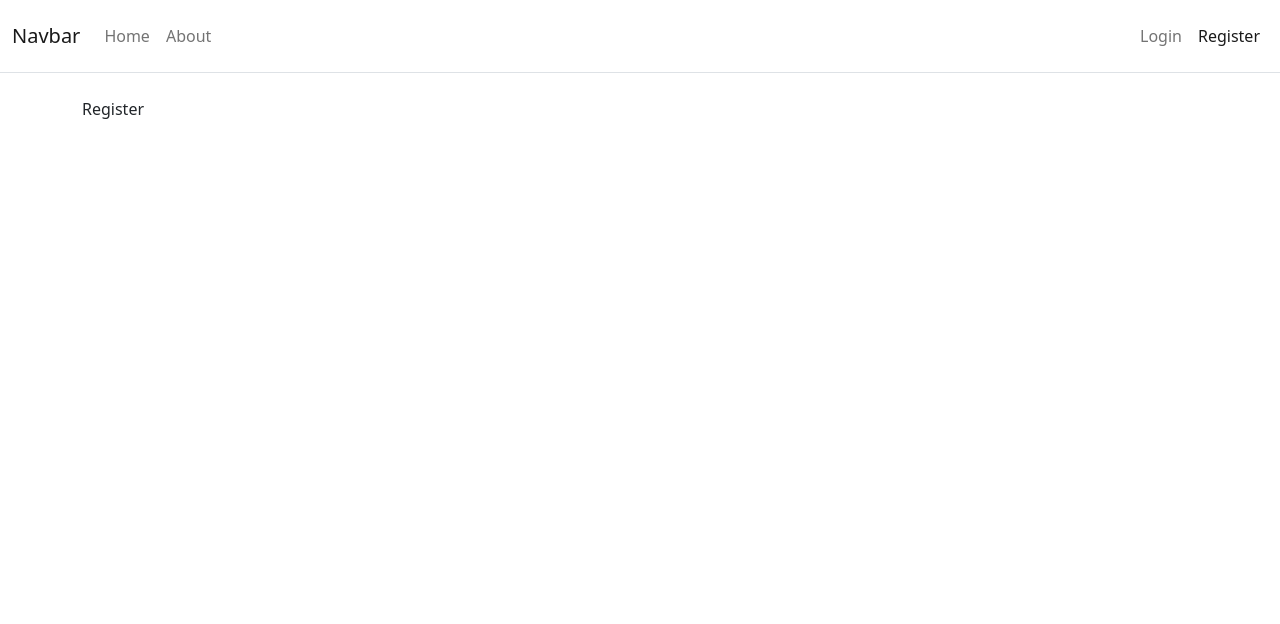
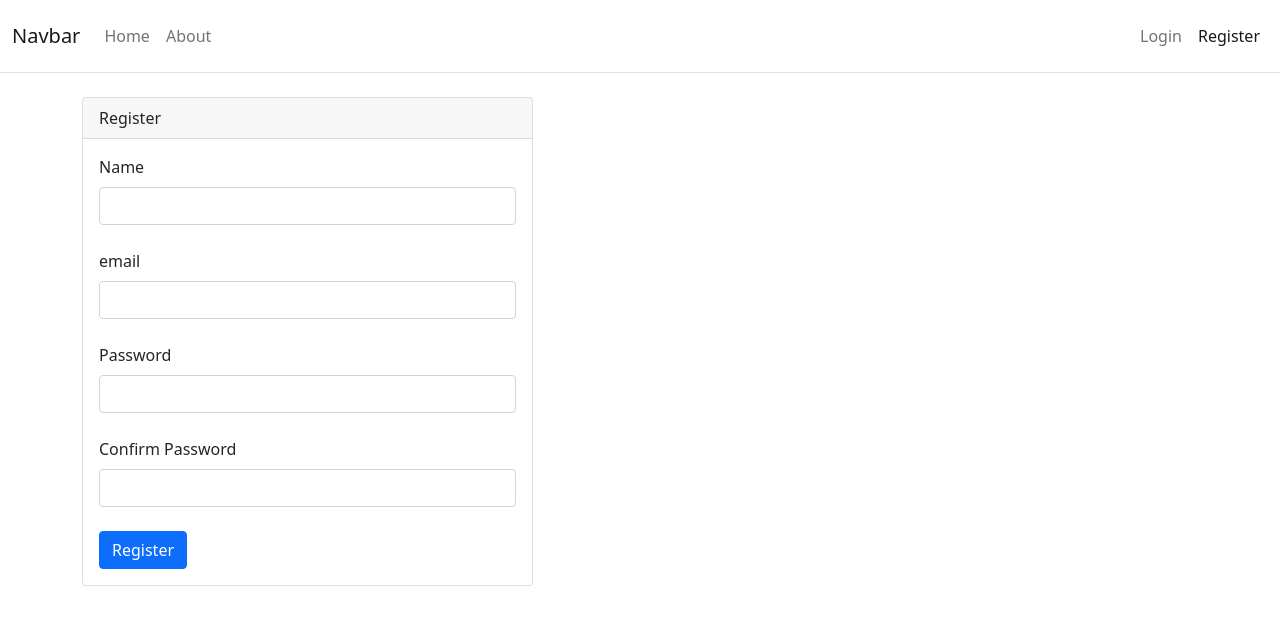
Before and after one commit to ikip1924/mention, a React (Create React App) app: page /register in a window 1280 px wide. Shown: the top 624 px of the page. Built offline with nearby package versions, Linux system fonts and the light colour scheme.

Commit message:
membuat page registrasi untuk web SPA

```diff
--- a/src/views/auth/Register.js
+++ b/src/views/auth/Register.js
@@ -1,11 +1,58 @@
-import React from 'react'
+import React, { useState } from 'react'
+import axios from 'axios'
+function Register() {
+const [name, setName] = useState('')
+const [email, setEmail] = useState('')
+const [password, setPassword] = useState('')
+const [password_confirmation, setPasswordConfirmation] = useState('')
 
-    function Register() {
-        return (
-            <div className="container">
-                Register
+const record =  { name, email, password, password_confirmation }
+const store = async (e) => {
+    e.preventDefault();
+   try {
+        let response = await axios.post('http://127.0.0.1:8000/api/register', record)
+    setName = ('')
+    setEmail = ('')
+    setPassword = ('')
+    setPasswordConfirmation = ('')
+   } catch (e) {
+       console.log(e.response);
+   }
+}
+
+    return (
+        <div className="container">
+            <div className="row">
+                <div className="col-md-5">
+                    <div className="card">
+                        <div className="card-header">Register</div>
+                        <div className="card-body">
+                            <form onSubmit={store}>
+                                <div className="mb-4">
+                                    <label htmlFor="name" className="form-label">Name</label>
+                                    <input type="text" onChange={(e)=> setName(e.target.value)} value={name} name="name" id="name" className="form-control"/>
+                                </div>
+                                <div className="mb-4">
+                                    <label htmlFor="email" className="form-label">email</label>
+                                    <input type="email" onChange={(e)=> setEmail(e.target.value)} value={email} name="email" id="email" className="form-control"/>
+                                </div>
+                                <div className="mb-4">
+                                    <label htmlFor="password" className="form-label">Password</label>
+                                    <input type="password" onChange={(e)=> setPassword(e.target.value)} value={password} name="password" id="password" className="form-control"/>
+                                </div>
+                                <div className="mb-4">
+                                    <label htmlFor="password_confirmation" className="form-label">Confirm Password</label>
+                                    <input type="password" onChange={(e)=> setPasswordConfirmation(e.target.value)} value={password_confirmation} name="password_confirmation" id="password_confirmation" className="form-control"/>
+                                </div>
+
+                                <button type="submit" className="btn btn-primary">Register</button>
+                            </form>
+                        </div>
+                    </div>
+                </div>
             </div>
-        )
-    }
+        </div>
+    )
+}
 
 export default Register;
```
